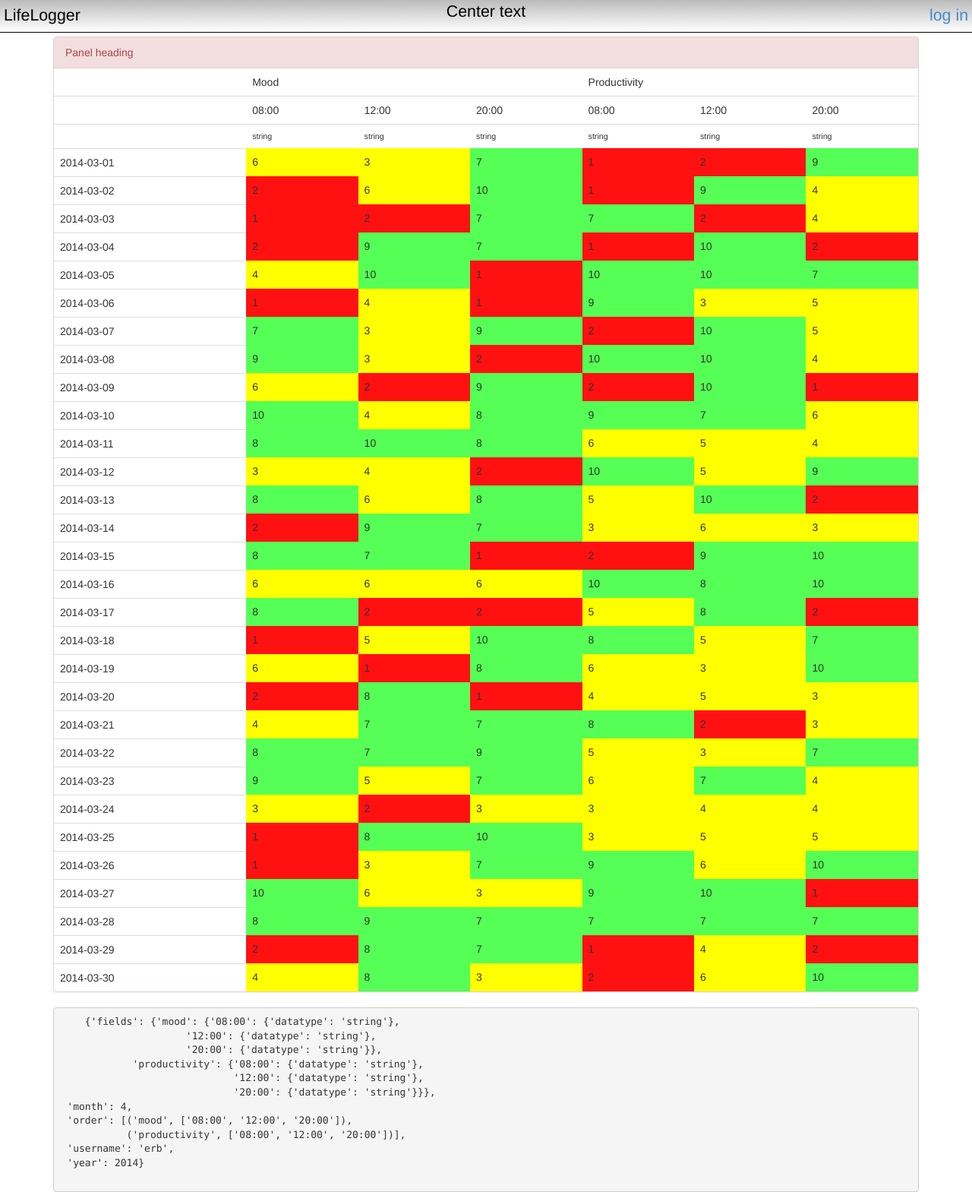
After one commit to ErikBjare/LifeLogger, a Flask app: page /sheet in a window 1280 px wide. The commit adds this page. Shown: the whole page at 76% size. Run offline with Flask 2, Linux system fonts and the light colour scheme; data that the repository does not hold is empty; some libraries are stand-ins or nearby versions.

Commit message:
Began working on sheet output

```diff
--- a/db/model.py
+++ b/db/model.py
@@ -1,7 +1,9 @@
+from datetime import datetime
+import logging
+
 import pymongo
-from datetime import datetime
 
-from db import db
+from db import database
 
 
 def check_datatype(datatype):
@@ -22,21 +24,11 @@ def state_change(func):
     return func_dec
 
 
-def model(cls):
-    collection_name = cls.__class__.__name__.lower()+"s"
-    try:
-        coll = db[collection_name]
-    except TypeError:
-        coll = db.create_collection(cls.__class__.__name__.lower()+"s")
-    cls.collection = coll
-    return cls
-
-
 class BaseModel():
     """Baseclass for a MongoDB model"""
 
     def __init__(self):
-        pass
+        self.data = None
 
     def create(self, document):
         self.collection.insert(document)
@@ -46,7 +38,7 @@ class BaseModel():
         self.collection.save(self.data)
 
     def __str__(self):
-        return str(self.data)
+        return str(self.data) if self.data else None
 
     @classmethod
     def get(cls, **kwargs):
@@ -76,86 +68,3 @@ class BaseModel():
             return cls.load(doc)
         else:
             return None
-
-
-@model
-class User(BaseModel):
-    @classmethod
-    def new(cls, username, password, email):
-        user = cls()
-        user.data = {"username": username, "password": password, "email": email}
-        user.save()
-        print("Created user: ".format(user.data))
-        return user
-
-
-@model
-class Sheet(BaseModel):
-    """Model for logging-sheets"""
-
-    @classmethod
-    def new(cls, user, year=None, month=None, **kwargs):
-        sheet = Sheet()
-        if year and month:
-            d = datetime(year, month, 1)
-        elif year or month:
-            raise ValueError("You must specify both year and month, or neither.")
-        else:
-            d = datetime.now()
-        sheet.data = sheet.get_document(user, d.year, d.month)
-        return sheet
-
-    def get_document(self, user, year, month):
-        documents = self.collection.find({"username": user["username"]})
-        for document in documents:
-            if document and document["year"] == year and document["month"] == month:
-                return document
-        return self._new_document(user, year, month)
-
-    def set(self):
-        raise NotImplemented
-
-    @staticmethod
-    def _new_document(user, year, month):
-        document = {"username": user["username"],
-                    "fields": {},
-                    "order": [],
-                    "year": year,
-                    "month": month}
-        return document
-
-    @state_change
-    def add_field(self, label, group, datatype="string"):
-        if group not in self.data["fields"].keys():
-            raise KeyError("Group '{}' did not exist".format(group))
-        if label in self.data["fields"][group].keys():
-            raise KeyError("Field '{}' already exists".format(group))
-
-        # Implement this as a decorator later
-        check_datatype(datatype)
-
-        self.data["fields"][group][label] = {"datatype": datatype}
-        group_index = [group for group, _ in self.data["order"]].index(group)
-        self.data["order"][group_index][1].append(label)
-
-    @state_change
-    def add_group(self, group):
-        if group in self.data["fields"]:
-            raise KeyError("Group '{}' already exists".format(group))
-        self.data["fields"][group] = {}
-        self.data["order"].append((group, []))
-
-    @state_change
-    def put(self, data: str, field: str, group: str):
-        # ToDo: Add date parameter
-        self.data["fields"][group][field].append(data)
-
-    @state_change
-    def add_3_a_day(self, group):
-        self.add_group(group, save=False)
-        self.add_field("08:00", group, save=False)
-        self.add_field("12:00", group, save=False)
-        self.add_field("20:00", group, save=False)
-
-    def __repr__(self):
-        return str(self.data)
--- /dev/null
+++ b/db/models.py
@@ -0,0 +1,88 @@
+__author__ = 'erb'
+
+from datetime import datetime
+
+from pymongo.collection import Collection
+
+from . model import BaseModel, state_change, check_datatype
+
+
+class User(BaseModel):
+    @classmethod
+    def new(cls, username, password, email):
+        user = cls()
+        user.data = {"username": username, "password": password, "email": email}
+        user.save()
+        print("Created user: ".format(user.data))
+        return user
+
+
+class Sheet(BaseModel):
+    """Model for logging-sheets"""
+
+    @classmethod
+    def new(cls, user, year=None, month=None, **kwargs):
+        sheet = Sheet()
+        if year and month:
+            d = datetime(year, month, 1)
+        elif year or month:
+            raise ValueError("You must specify both year and month, or neither.")
+        else:
+            d = datetime.now()
+        sheet.data = sheet.get_document(user, d.year, d.month)
+        return sheet
+
+    def get_document(self, user, year, month):
+        documents = self.collection.find({"username": user.data["username"]})
+        for document in documents:
+            if document and document["year"] == year and document["month"] == month:
+                return document
+        return self._new_document(user, year, month)
+
+    def set(self):
+        raise NotImplemented
+
+    @staticmethod
+    def _new_document(user, year, month):
+        document = {"username": user.data["username"],
+                    "fields": {},
+                    "order": [],
+                    "year": year,
+                    "month": month}
+        return document
+
+    @state_change
+    def add_field(self, label, group, datatype="string"):
+        if group not in self.data["fields"].keys():
+            raise KeyError("Group '{}' did not exist".format(group))
+        if label in self.data["fields"][group].keys():
+            raise KeyError("Field '{}' already exists".format(group))
+
+        # Implement this as a decorator later
+        check_datatype(datatype)
+
+        self.data["fields"][group][label] = {"datatype": datatype}
+        group_index = [group for group, _ in self.data["order"]].index(group)
+        self.data["order"][group_index][1].append(label)
+
+    @state_change
+    def add_group(self, group):
+        if group in self.data["fields"]:
+            raise KeyError("Group '{}' already exists".format(group))
+        self.data["fields"][group] = {}
+        self.data["order"].append((group, []))
+
+    @state_change
+    def put(self, data: str, field: str, group: str):
+        # ToDo: Add date parameter
+        self.data["fields"][group][field].append(data)
+
+    @state_change
+    def add_3_a_day(self, group):
+        self.add_group(group, save=False)
+        self.add_field("08:00", group, save=False)
+        self.add_field("12:00", group, save=False)
+        self.add_field("20:00", group, save=False)
+
+    def __repr__(self):
+        return str(self.data)
--- a/main.py
+++ b/main.py
@@ -1,6 +1,12 @@
+from datetime import date, datetime, timedelta
+import calendar
+from random import randint
+
 from flask import Flask, render_template, request, redirect
 from flask.ext.login import LoginManager
 from flask.ext.openid import OpenID
+from bs4 import BeautifulSoup
+import pprint
 
 import db
 
@@ -12,7 +18,6 @@ app.config.update(dict(
 
 @app.route('/')
 def home():
-    print(db.User.get(email="asd@example.com").data)
     return render_template("index.html")
 
 
@@ -38,5 +43,41 @@ def register():
     else:
         return render_template("forms/register.html")
 
+
+@app.route('/sheet', methods=['GET'])
+def sheet():
+    # Testing constants
+    start_date = date(2014, 3, 1)
+    day = timedelta(days=1)
+
+    user_erb = db.User.new(username="erb", email="erik.bjareholt@gmail.com", password="testing")
+    sheet = db.Sheet.new(user_erb)
+
+    # Try to build sheet if not built
+    try:
+        sheet.add_3_a_day("mood")
+        sheet.add_3_a_day("productivity")
+    except KeyError:
+        pass
+
+    rows = []
+
+    for i in range(calendar.monthrange(sheet.data["year"], sheet.data["month"])[1]):
+        cells = []
+        for group, labels in sheet.data["order"]:
+            first = True
+            for _ in labels:
+                border_style = "border-width: 0 0 0 1px" if first else "border-width: 0 0 0 0"
+                first = False
+                val = randint(1, 10)
+                color = "red" if val < 3 else ("yellow" if val < 7 else "green")
+                cells.append("<td class=\"{}\" style=\"{}\">{}</td>".format(color, border_style, val))
+        row_date = str((start_date+i*day).isoformat())
+        rows.append((row_date, cells))
+
+    sheet_pretty = pprint.pformat(sheet.data)
+
+    return render_template('sheet.html', rows=rows, sheet=sheet.data, sheet_pretty=sheet_pretty)
+
 if __name__ == '__main__':
     app.run()
--- a/web/static/css/style.css
+++ b/web/static/css/style.css
@@ -31,3 +31,18 @@ html, body {
   width: 100%;
   height: 100%;
   padding: 5px; }
+
+td {
+  padding: 5px; }
+
+tr.types {
+  font-size: 8pt; }
+
+td.red {
+  background-color: #F11; }
+
+td.yellow {
+  background-color: #FF0; }
+
+td.green {
+  background-color: #5F5; }
--- a/web/static/css/style.scss
+++ b/web/static/css/style.scss
@@ -38,3 +38,13 @@ html, body {
     height: 100%;
     padding: 5px;
 }
+
+
+td {
+  padding: 5px;
+}
+
+tr.types { font-size: 8pt; }
+td.red { background-color: #F11; }
+td.yellow { background-color: #FF0; }
+td.green { background-color: #5F5; }
--- /dev/null
+++ b/web/templates/sheet.html
@@ -0,0 +1,54 @@
+{% extends "index.html" %}
+
+{% block content %}
+  {% autoescape false %}
+    <div class="panel panel-danger">
+      <div class="panel-heading">Panel heading</div>
+
+      <table class="table">
+        <tr style="border-width: 0;">
+          <td></td>
+          {% for group, labels in sheet["order"] %}
+            <td colspan="{{ labels | length }}">
+              {{ group | capitalize }}
+            </td>
+          {% endfor %}
+        </tr>
+        <tr style="border-width: 0;">
+          <td></td>
+          {% for group, labels in sheet["order"] %}
+            {% for label in labels %}
+              <td>
+                {{ label }}
+              </td>
+            {% endfor %}
+          {% endfor %}
+        </tr>
+        <tr class="types" style="border-width: 0;">
+          <td></td>
+          {% for group, labels in sheet["order"] %}
+          {% for label in labels %}
+          <td>
+            {{ sheet["fields"][group][label]["datatype"] }}
+          </td>
+          {% endfor %}
+          {% endfor %}
+        </tr>
+        {% for date, cells in rows %}
+          <tr>
+            <td>
+              {{ date }}
+            </td>
+            {% for cell in cells %}
+              {{ cell }}
+            {% endfor %}
+          </tr>
+        {% endfor %}
+      </table>
+    </div>
+  {% endautoescape %}
+
+  <pre>
+    {{ sheet_pretty }}
+  </pre>
+{% endblock %}
```
Also changed, not shown: db/__init__.py (+17 -1 lines), db/db.py (+3 -8 lines), db/tests.py (+6 -4 lines), 1 other file.
